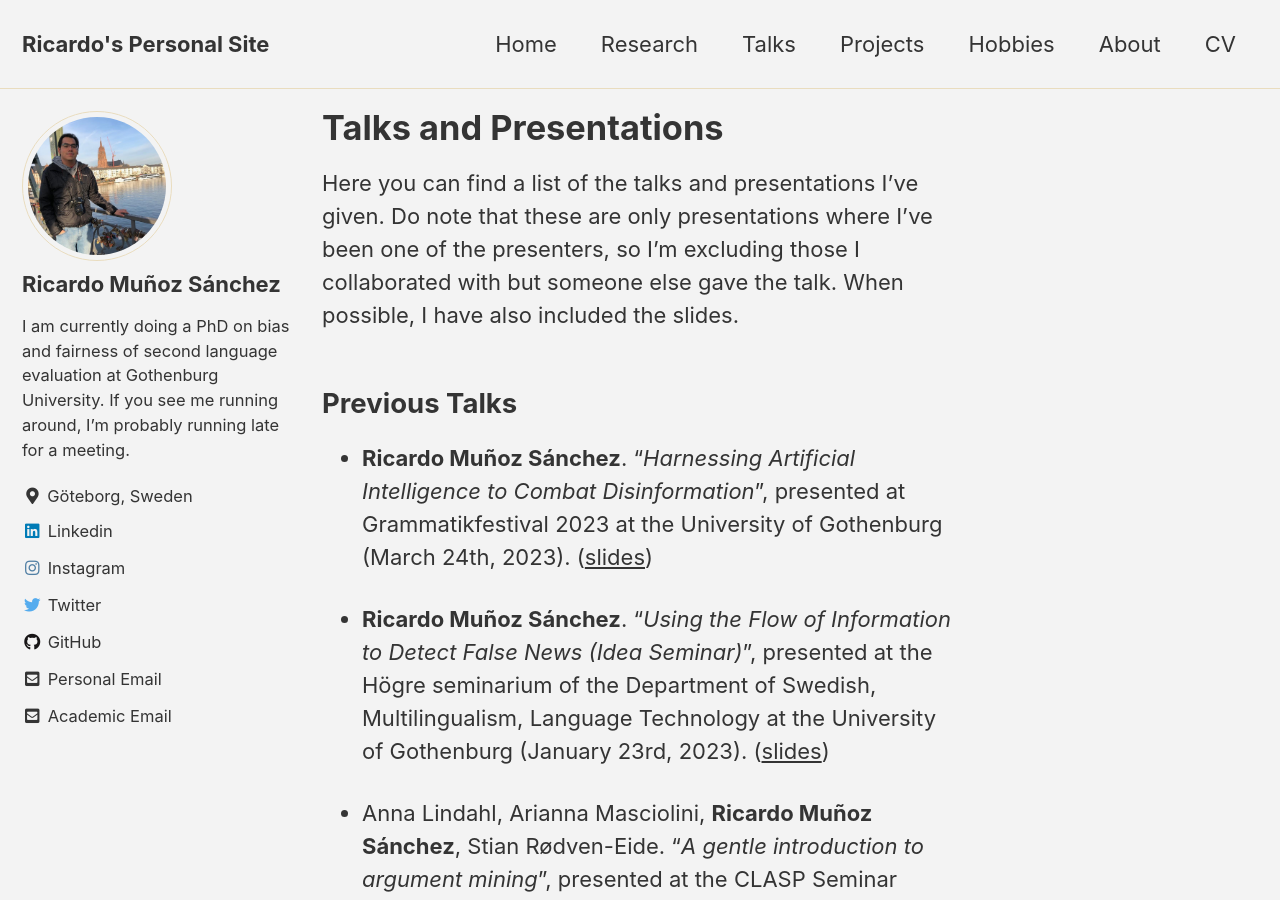
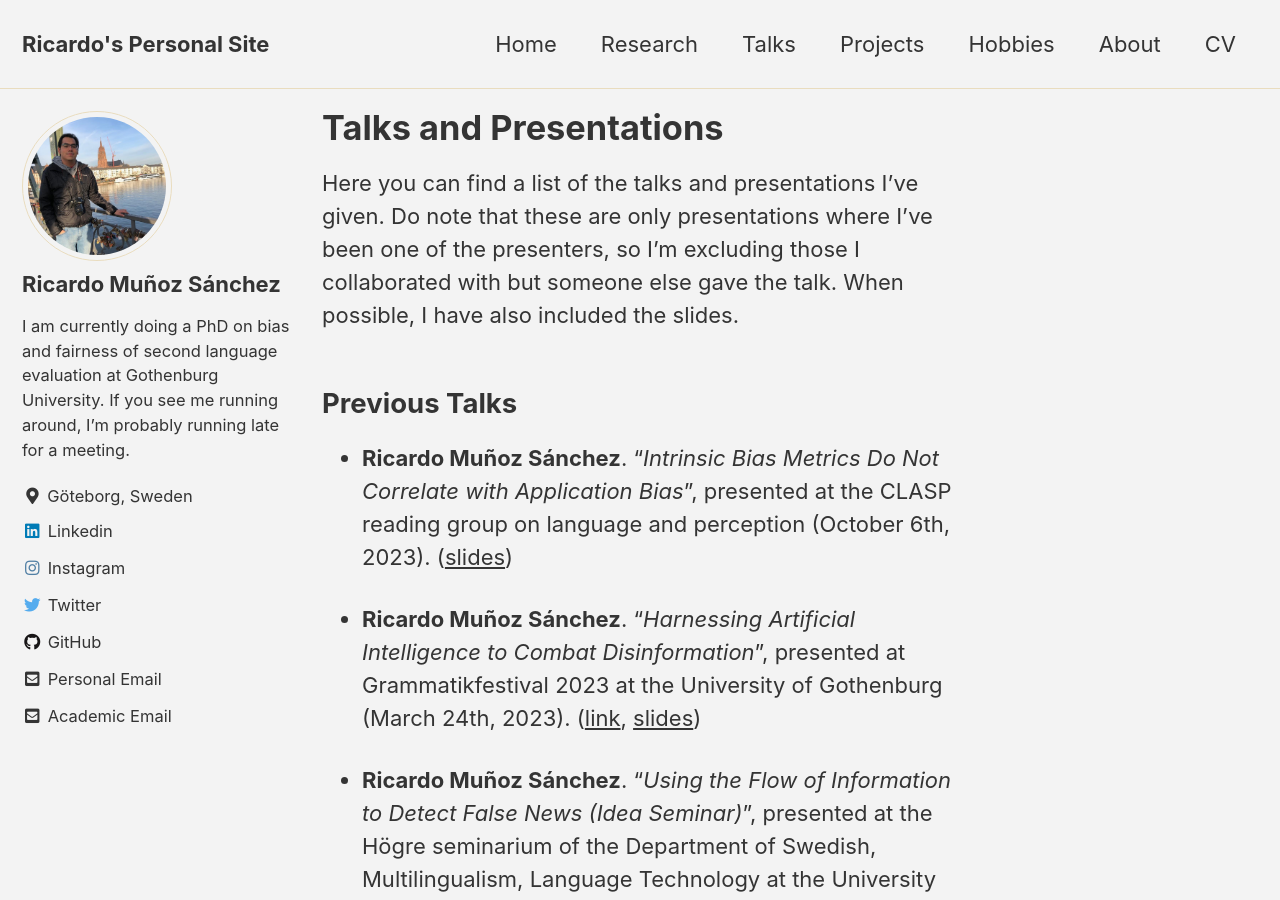
Before and after one commit to rimusa/rimusa.github.io, a Jekyll site: the page built from docs/_pages/talks.md, in a window 1280 px wide and 900 px high. Built offline with Jekyll 4.4.1, drawn with Linux system fonts in a browser that asks for light colours; cached includes are drawn as plain includes.

Commit message:
Updated Talks section

```diff
--- a/docs/_pages/talks.md
+++ b/docs/_pages/talks.md
@@ -16,7 +16,9 @@ When possible, I have also included the slides.
 
 ## Previous Talks
 
-- **Ricardo Muñoz Sánchez**. "_Harnessing Artificial Intelligence to Combat Disinformation_", presented at Grammatikfestival 2023 at the University of Gothenburg (March 24th, 2023). ([slides](../documents/presentations/Grammatikfestival_2023.pdf))
+- **Ricardo Muñoz Sánchez**. "_Intrinsic Bias Metrics Do Not Correlate with Application Bias_", presented at the CLASP reading group on language and perception (October 6th, 2023). ([slides](../documents/presentations/Reading_Group_2023_10.pdf))
+
+- **Ricardo Muñoz Sánchez**. "_Harnessing Artificial Intelligence to Combat Disinformation_", presented at Grammatikfestival 2023 at the University of Gothenburg (March 24th, 2023). ([link](https://www.gu.se/evenemang/grammatikfestivalen-2023-sant-och-osant-i-sprak-och-grammatik), [slides](../documents/presentations/Grammatikfestival_2023.pdf))
 
 - **Ricardo Muñoz Sánchez**. "_Using the Flow of Information to Detect False News (Idea Seminar)_", presented at the Högre seminarium of the Department of Swedish, Multilingualism, Language Technology at the University of Gothenburg (January 23rd, 2023). ([slides](../documents/presentations/Idea_Seminar.pdf))
 
```
Also changed, not shown: 1 other file.
